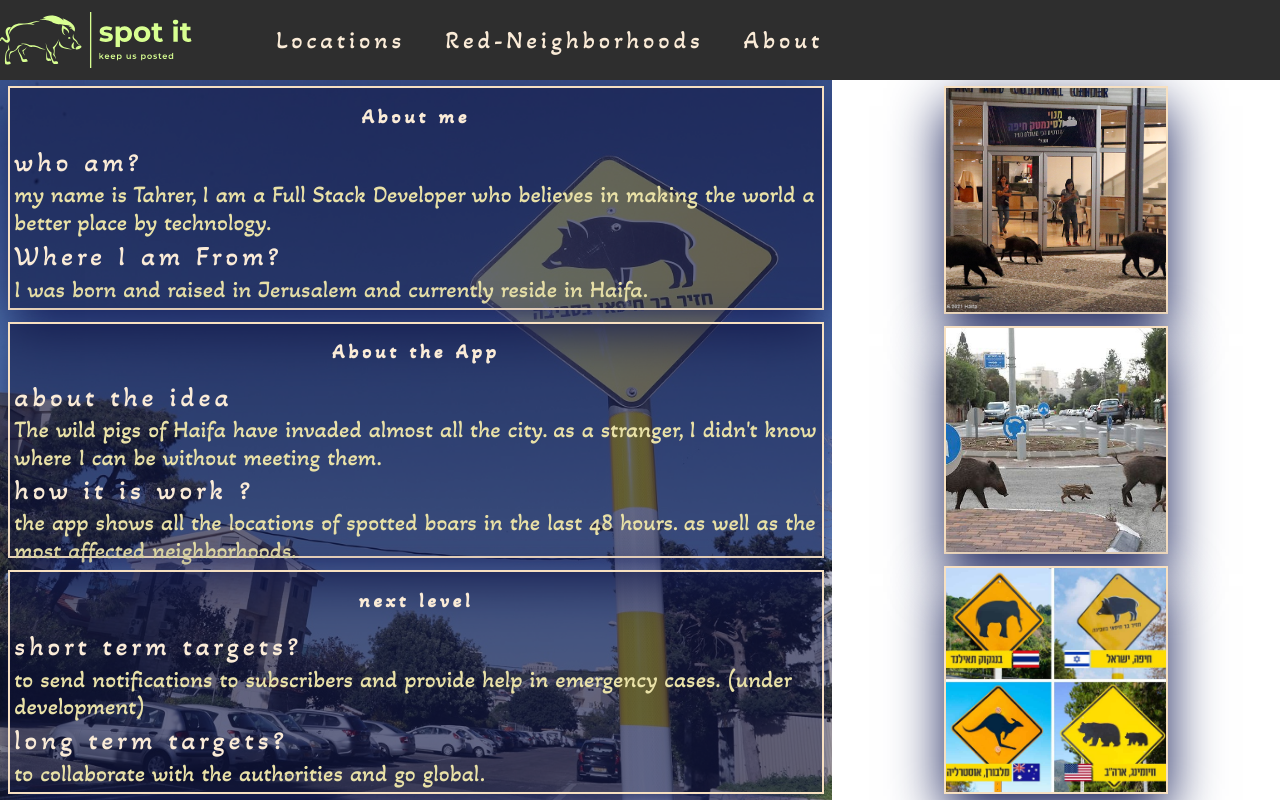
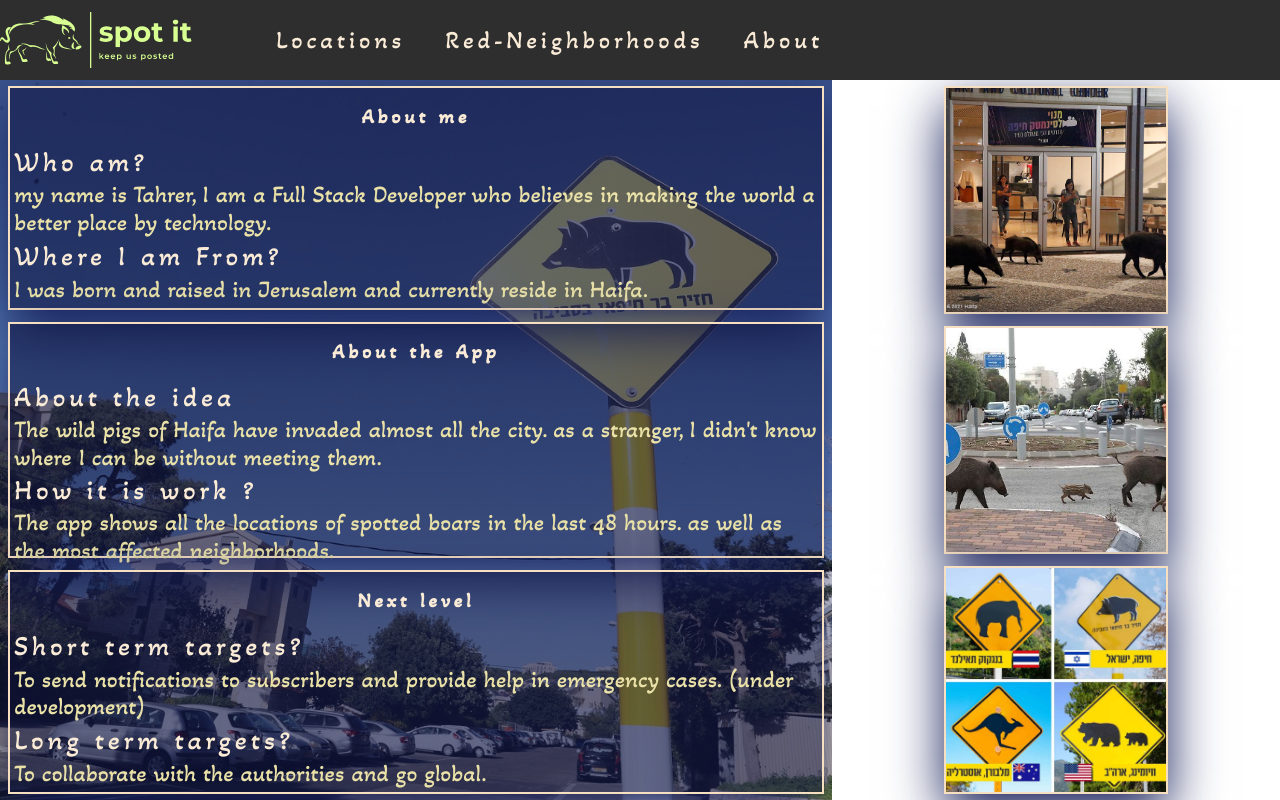
Before and after one commit to tahrer007/Spot-it, a React (Create React App) app in the folder client/: page /about in a window 1280 px wide. Built offline with nearby package versions, Linux system fonts and the light colour scheme.

Commit message:
FINISHING  about text

```diff
--- a/client/src/pages/about/About.jsx
+++ b/client/src/pages/about/About.jsx
@@ -10,7 +10,7 @@ const About =()=> {
         <div className=" textBox aboutMe">
           <h1>About me </h1>
 
-          <h3> who am? </h3>
+          <h3> Who am? </h3>
           <p>
             my name is Tahrer, I am a Full Stack Developer who believes in
             making the world a better place by technology.
@@ -23,27 +23,27 @@ const About =()=> {
         <div className=" textBox aboutTheApp">
           <h1>About the App </h1>
 
-          <h3> about the idea </h3>
+          <h3> About the idea </h3>
           <p>
             The wild pigs of Haifa have invaded almost all the city. as a
             stranger, I didn't know where I can be without meeting them.
           </p>
-          <h3> how it is work ? </h3>
+          <h3> How it is work ? </h3>
           <p>
-            the app shows all the locations of spotted boars in the last 48
+            The app shows all the locations of spotted boars in the last 48
             hours. as well as the most affected neighborhoods.
           </p>
         </div>
 
         <div className=" textBox nextLevel">
-          <h1> next level </h1>
-          <h3> short term targets? </h3>
+          <h1> Next level </h1>
+          <h3> Short term targets? </h3>
           <p>
-            to send notifications to subscribers and provide help in emergency
+            To send notifications to subscribers and provide help in emergency
             cases. (under development)
           </p>
-          <h3> long term targets? </h3>
-          <p>to collaborate with the authorities and go global.</p>
+          <h3> Long term targets? </h3>
+          <p>To collaborate with the authorities and go global.</p>
         </div>
       </div>
 
```
Also changed, not shown: client/src/services/aboutPageText.js (added, +42 -0 lines).
